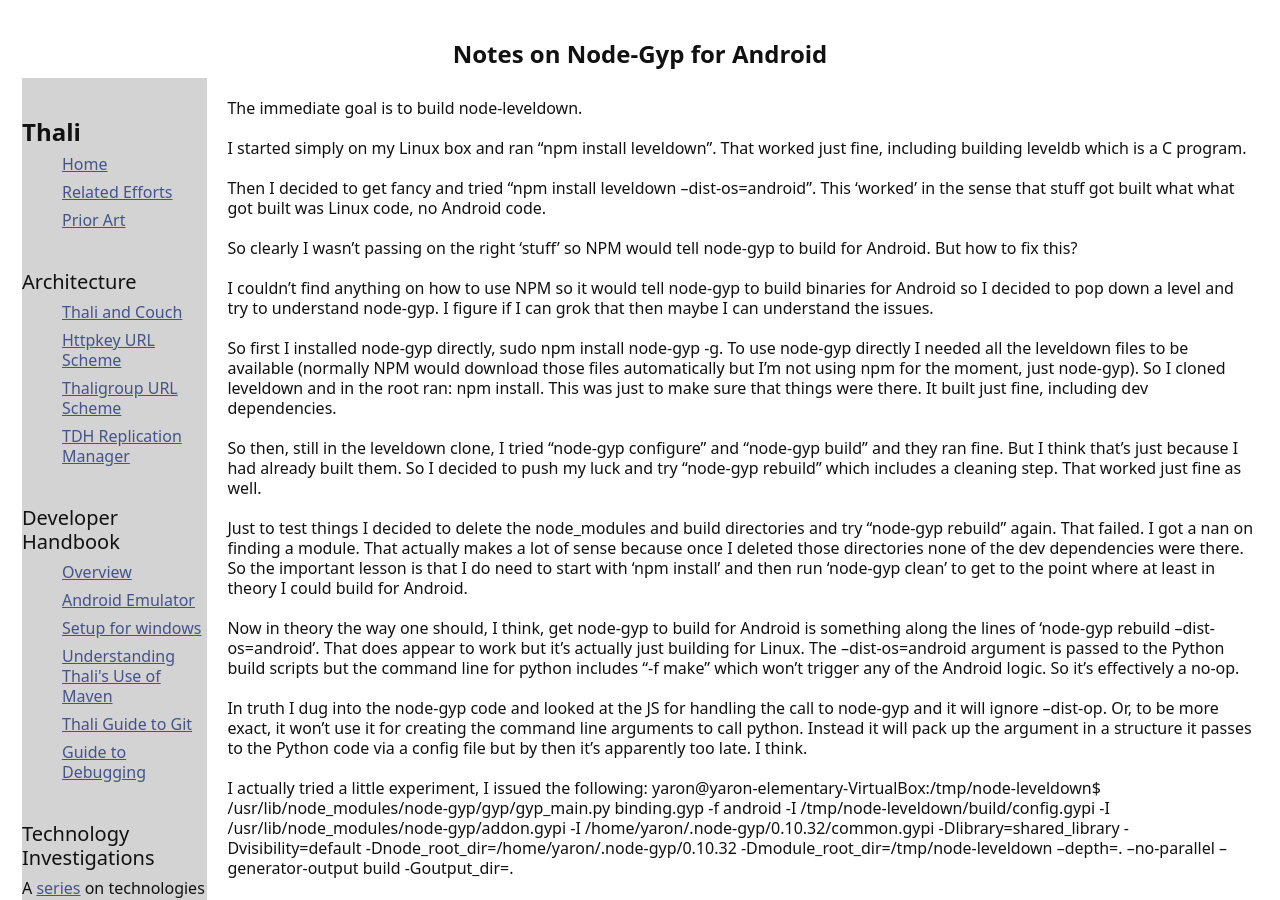
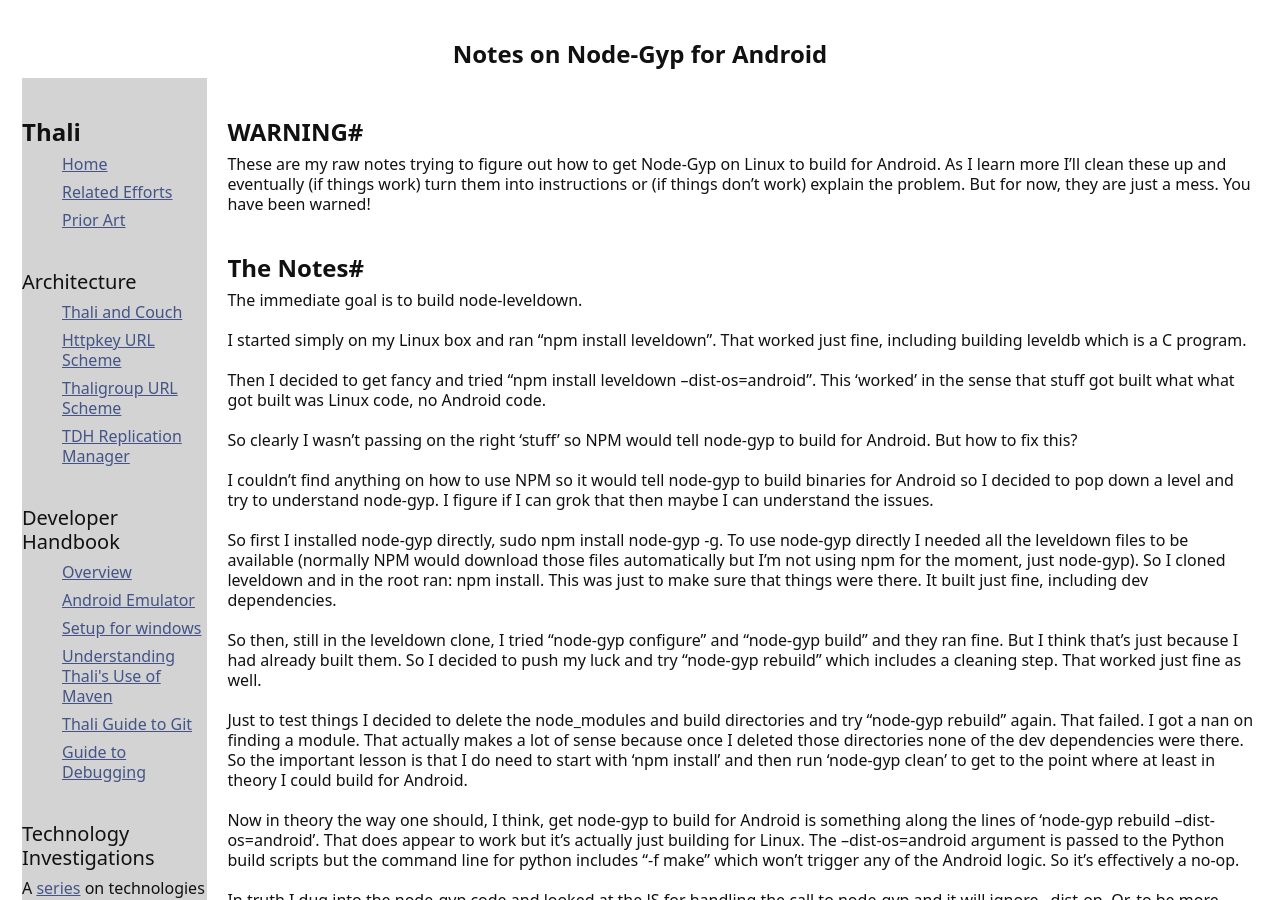
Before and after one commit to thaliproject/thali, a Jekyll site: the page built from NotesOnNodeGypForAndroid.md, in a window 1280 px wide and 900 px high. Built offline with Jekyll 4.4.1, drawn with Linux system fonts in a browser that asks for light colours; Markdown is read by kramdown in place of the engine named in the settings; some of the changed text lies outside the part shown.

Commit message:
Update NotesOnNodeGypForAndroid.md
Test to see if redcarpet is doing its thing

````diff
--- a/NotesOnNodeGypForAndroid.md
+++ b/NotesOnNodeGypForAndroid.md
@@ -3,6 +3,10 @@
 layout: default
 ---
 
+#WARNING#
+These are my raw notes trying to figure out how to get Node-Gyp on Linux to build for Android. As I learn more I'll clean these up and eventually (if things work) turn them into instructions or (if things don't work) explain the problem. But for now, they are just a mess. You have been warned!
+
+#The Notes#
 The immediate goal is to build node-leveldown.
 
 I started simply on my Linux box and ran "npm install leveldown". That worked just fine, including building leveldb which is a C program.
@@ -36,6 +40,7 @@
 
 In addition to the -D command to set variables there is also a GYP_DEFINES environmental variable looked at in line 41 of __init__.py. I'm not sure of the details of how it works but it seems potentially useful if we are going to start setting things up via environmental variables. In line 478 a similar mechanism is used for submitting GYP_GENERATOR_FLAGS. I have a feeling we'll need that at least for the ndk if not for the tool chain we will have to generate ourselves (a la how we build Node.js for Android).
 
+#My current (incomplete, non-functional) attempt at instructions#
 Setting up IntelliJ on Linux
  1. Run 'npm -g install node-gyp'
  2. Clone node-leveldown (https://github.com/rvagg/node-leveldown.git)
@@ -53,3 +58,8 @@
 ```
 binding.gyp -f android -I ./build/config.gypi -I ./node_modules/node-gyp/addon.gypi -I /home/yaron/.node-gyp/0.10.32/common.gypi -Dlibrary=shared_library -Dvisibility=default -Dnode_root_dir=/home/yaron/.node-gyp/0.10.32 -Dmodule_root_dir=. --depth=. --no-parallel --generator-output build -Goutput_dir=.
 ```
+
+This is a test to see if redcarpet is picking things up or not
+```Java
+int a = 1;
+```
````
